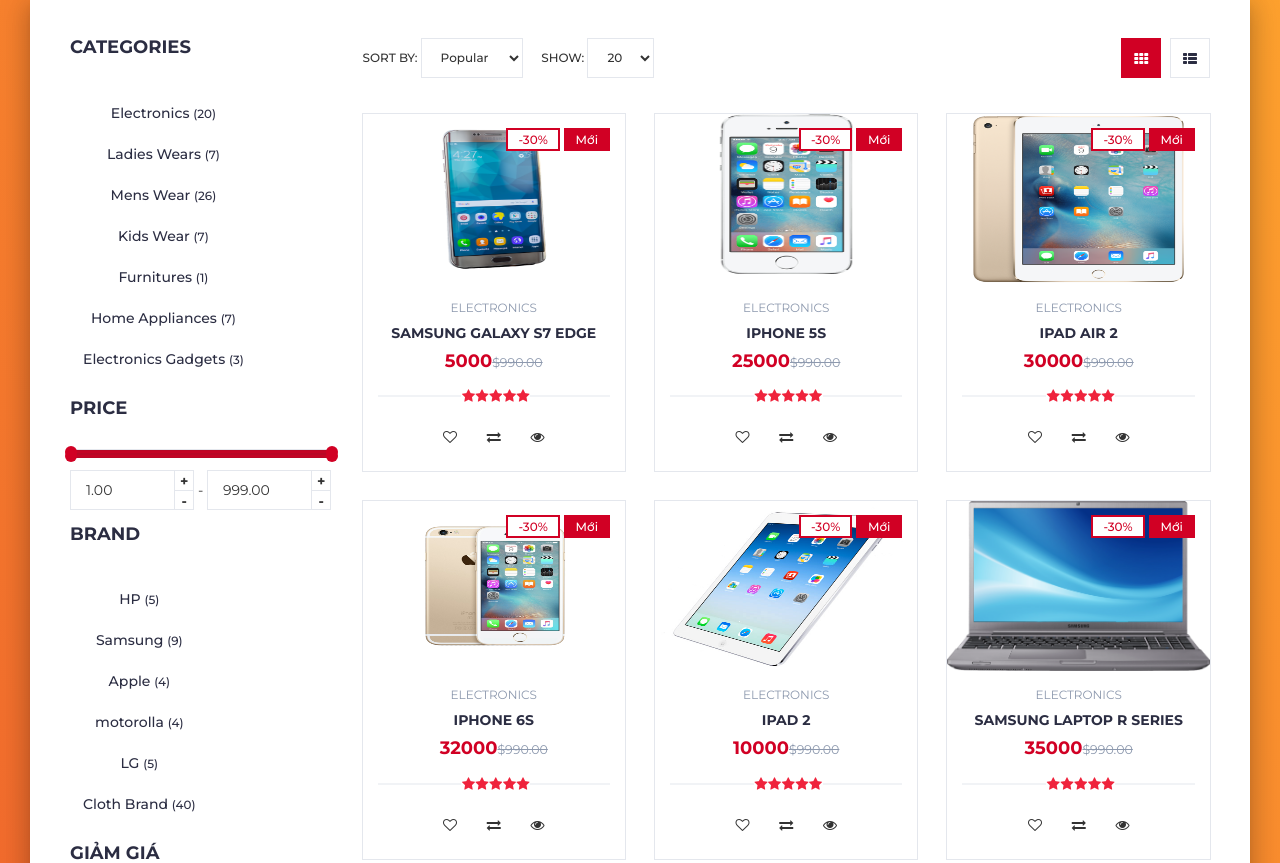
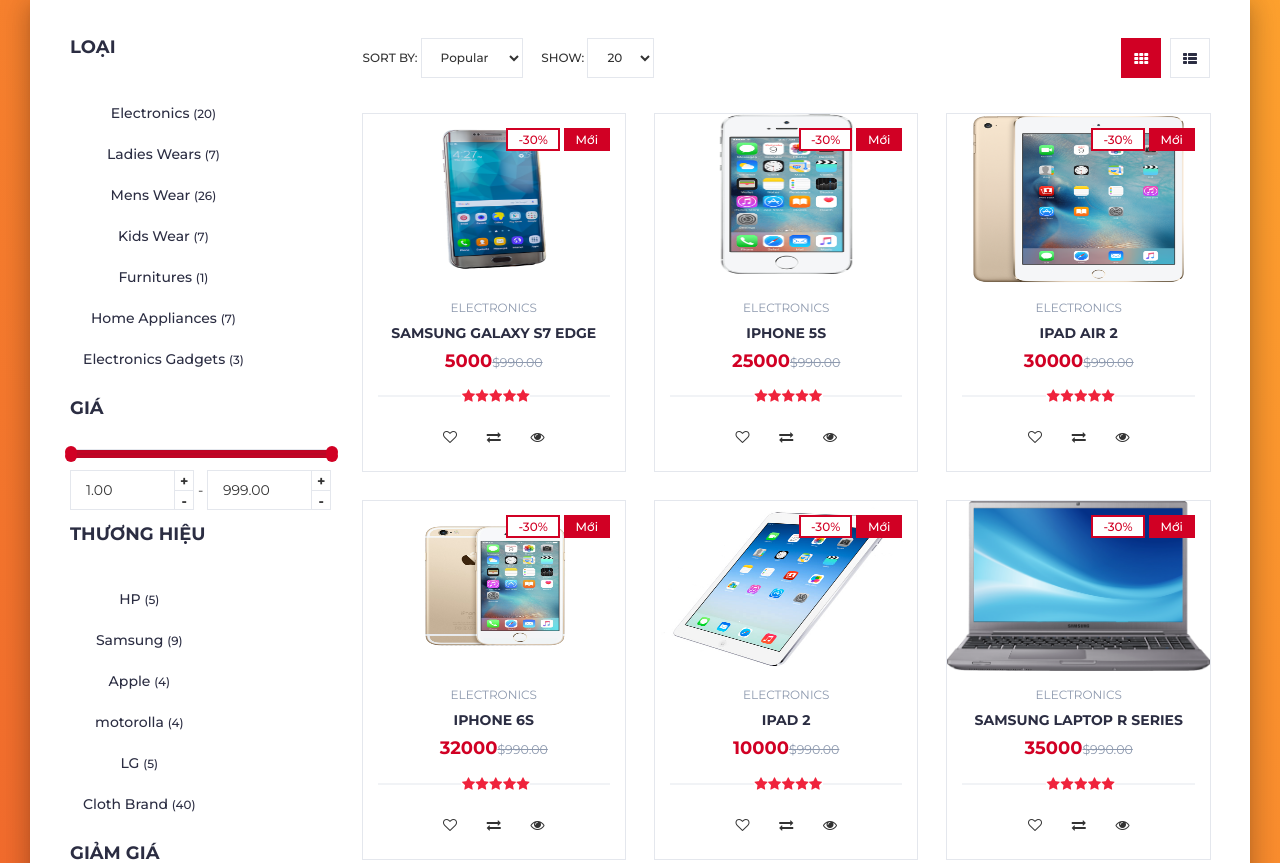
Before and after one commit to PhamQuocHuy98/DoAnPHP, a PHP site: page /myfiles/store.php in a window 1280 px wide. Shown: the part 225-1088 px from the top of the page. Run offline with PHP 8.4, Linux system fonts and the light colour scheme; data comes from the database, SQL or seed files in the repository; some libraries are stand-ins or nearby versions.

Commit message:
fix layout home page part1

```diff
--- a/action.php
+++ b/action.php
@@ -11,7 +11,7 @@
 
 
             <div class='aside'>
-							<h3 class='aside-title'>Categories</h3>
+							<h3 class='aside-title'>LOẠI</h3>
 							<div class='btn-group-vertical'>
 	";
 	if(mysqli_num_rows($run_query) > 0){
@@ -51,7 +51,7 @@
 	$run_query = mysqli_query($con,$brand_query);
 	echo "
 		<div class='aside'>
-							<h3 class='aside-title'>Brand</h3>
+							<h3 class='aside-title'>Thương Hiệu</h3>
 							<div class='btn-group-vertical'>
 	";
 	if(mysqli_num_rows($run_query) > 0){
--- a/store.php
+++ b/store.php
@@ -51,7 +51,7 @@
 
                     <!-- aside Widget -->
                     <div class="aside">
-                        <h3 class="aside-title">Price</h3>
+                        <h3 class="aside-title">Giá</h3>
                         <div class="price-filter">
                             <div id="price-slider" class="noUi-target noUi-ltr noUi-horizontal">
                                 <div class="noUi-base">
```
